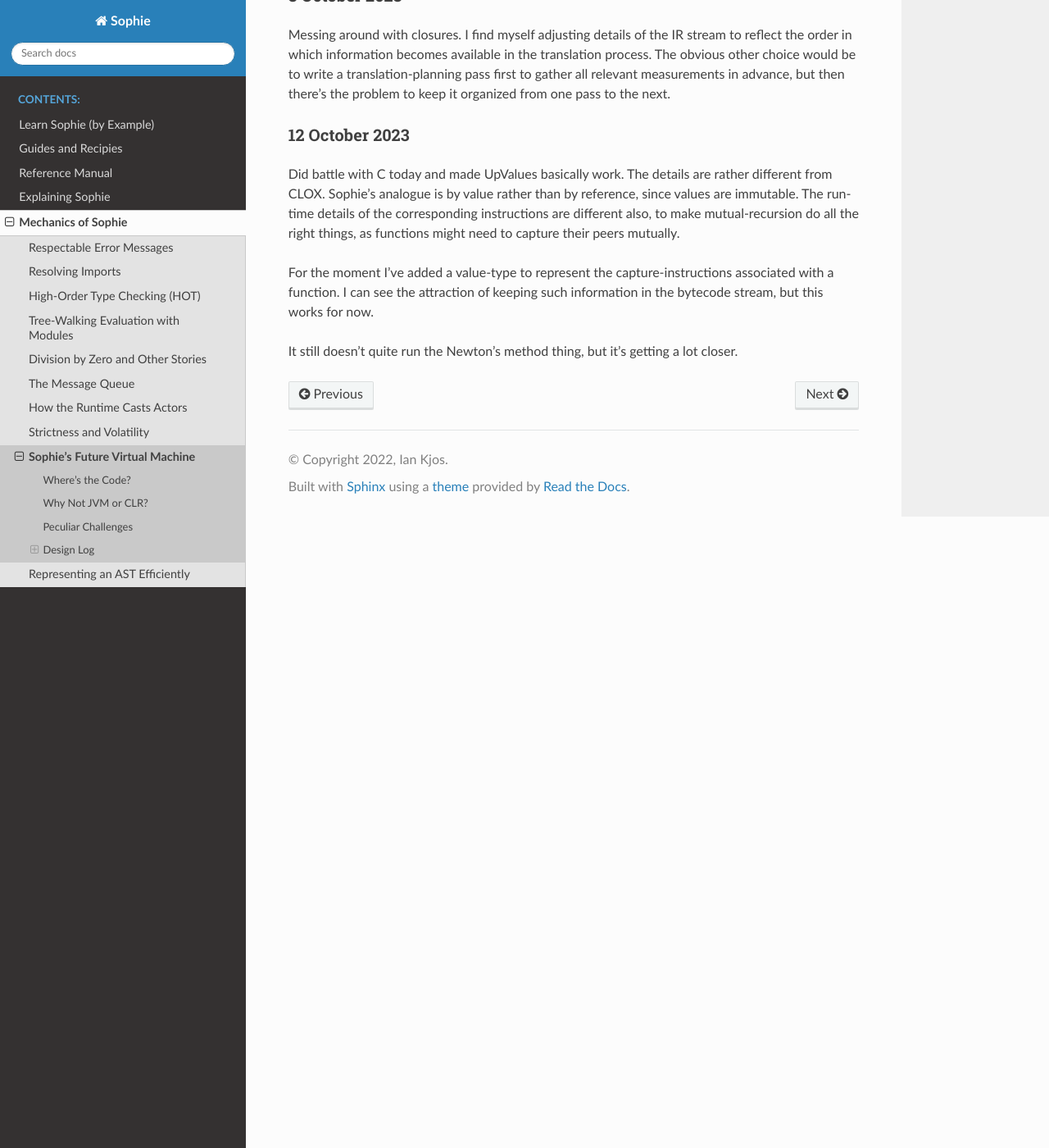
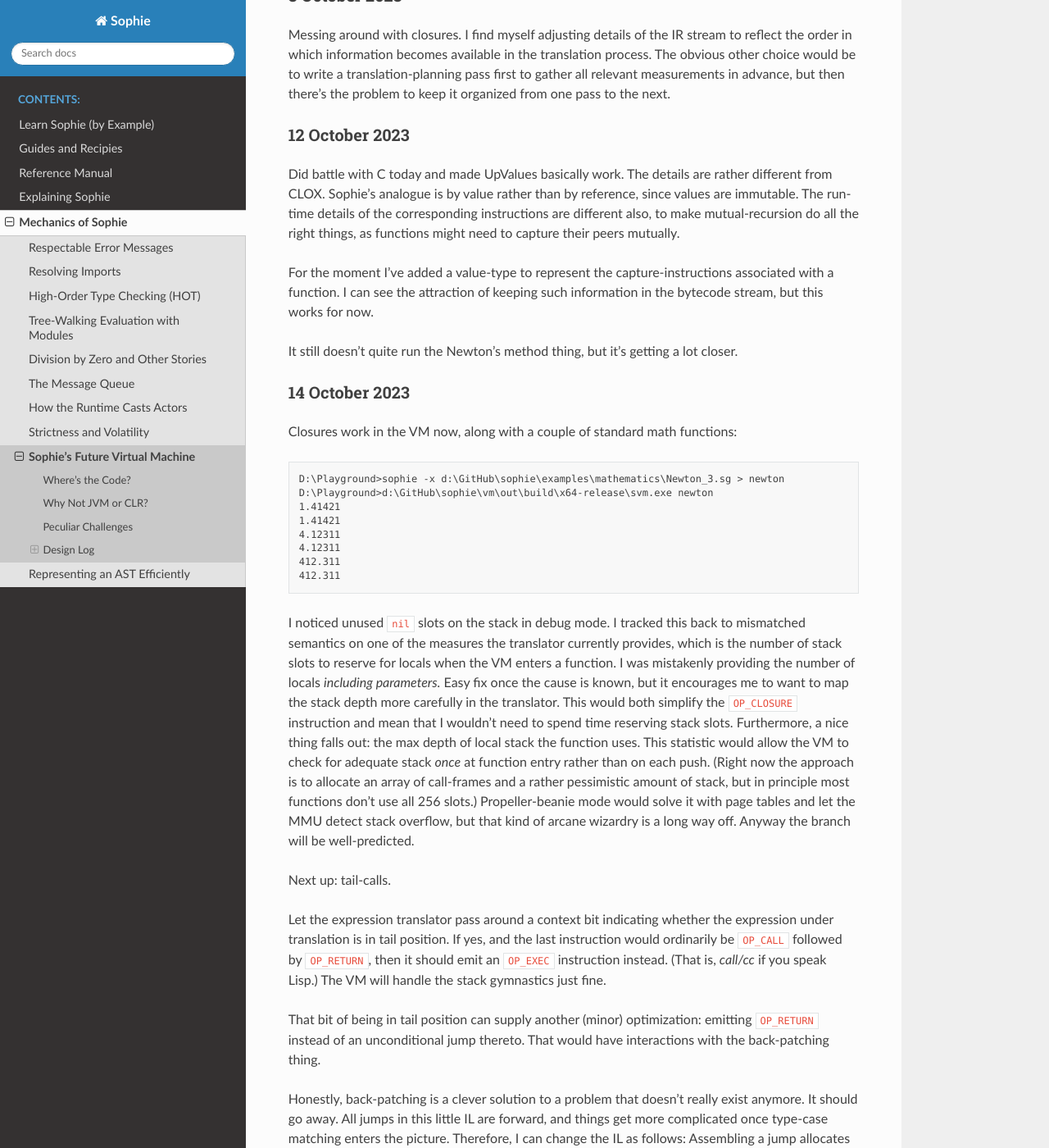
Before and after one commit to kjosib/sophie, a Sphinx documentation site: the page built from docs/tech/vm.rst, in a window 1280 px wide and 1400 px high, scrolled down 9593 px. Shown: the whole window at 82% size. Built offline with Sphinx 7.4.7 and the Read the Docs theme 2.0.0, drawn with Linux system fonts in a browser that asks for light colours; some of the changed text lies outside the part shown.

Commit message:
VM can now run the Newton_3 example.

```diff
--- a/docs/tech/vm.rst
+++ b/docs/tech/vm.rst
@@ -452,3 +452,60 @@ For the moment I've added a value-type to represent the capture-instructions ass
 I can see the attraction of keeping such information in the bytecode stream, but this works for now.
 
 It still doesn't quite run the Newton's method thing, but it's getting a lot closer.
+
+14 October 2023
+---------------
+
+Closures work in the VM now, along with a couple of standard math functions::
+
+    D:\Playground>sophie -x d:\GitHub\sophie\examples\mathematics\Newton_3.sg > newton
+    D:\Playground>d:\GitHub\sophie\vm\out\build\x64-release\svm.exe newton
+    1.41421
+    1.41421
+    4.12311
+    4.12311
+    412.311
+    412.311
+
+I noticed unused ``nil`` slots on the stack in debug mode.
+I tracked this back to mismatched semantics on one of the measures the translator currently provides,
+which is the number of stack slots to reserve for locals when the VM enters a function.
+I was mistakenly providing the number of locals *including parameters.*
+Easy fix once the cause is known, but it encourages me to want to map the stack depth
+more carefully in the translator. This would both simplify the ``OP_CLOSURE`` instruction
+and mean that I wouldn't need to spend time reserving stack slots.
+Furthermore, a nice thing falls out: the max depth of local stack the function uses.
+This statistic would allow the VM to check for adequate stack *once* at function entry
+rather than on each push. (Right now the approach is to allocate an array of call-frames and
+a rather pessimistic amount of stack, but in principle most functions don't use all 256 slots.)
+Propeller-beanie mode would solve it with page tables and let the MMU detect stack overflow,
+but that kind of arcane wizardry is a long way off. Anyway the branch will be well-predicted.
+
+Next up: tail-calls.
+
+Let the expression translator pass around a context bit indicating whether
+the expression under translation is in tail position.
+If yes, and the last instruction would ordinarily be ``OP_CALL`` followed by ``OP_RETURN``,
+then it should emit an ``OP_EXEC`` instruction instead. (That is, *call/cc* if you speak Lisp.)
+The VM will handle the stack gymnastics just fine.
+
+That bit of being in tail position can supply another (minor) optimization:
+emitting ``OP_RETURN`` instead of an unconditional jump thereto.
+That would have interactions with the back-patching thing.
+
+Honestly, back-patching is a clever solution to a problem that doesn't really exist anymore.
+It should go away. All jumps in this little IL are forward, and things get more complicated
+once type-case matching enters the picture. Therefore, I can change the IL as follows:
+Assembling a jump allocates a forward-reference in sequence. A ``come_from`` compiling word
+takes the number of a forward-reference, verifies that its target has not already been set,
+and then sets the target to the location of the subsequent instruction. This would mean
+conditional forms must compile slightly differently depending on if they are in tail position,
+but this is just fine.
+
+Under this scheme, type-case match forms require an indirect-branching instruction that allocates
+an entire array of forward references. Also: The alternatives have the match-subject in scope as
+well as potentially per-alternative local functions. Therefore, a match-alternative not in
+tail-call position must still clean its bit of stack before jumping out.
+I'll provide a clean-and-jump instruction to handle that.
+
+So that's the plan.
```
Also changed, not shown: 5 other files.
